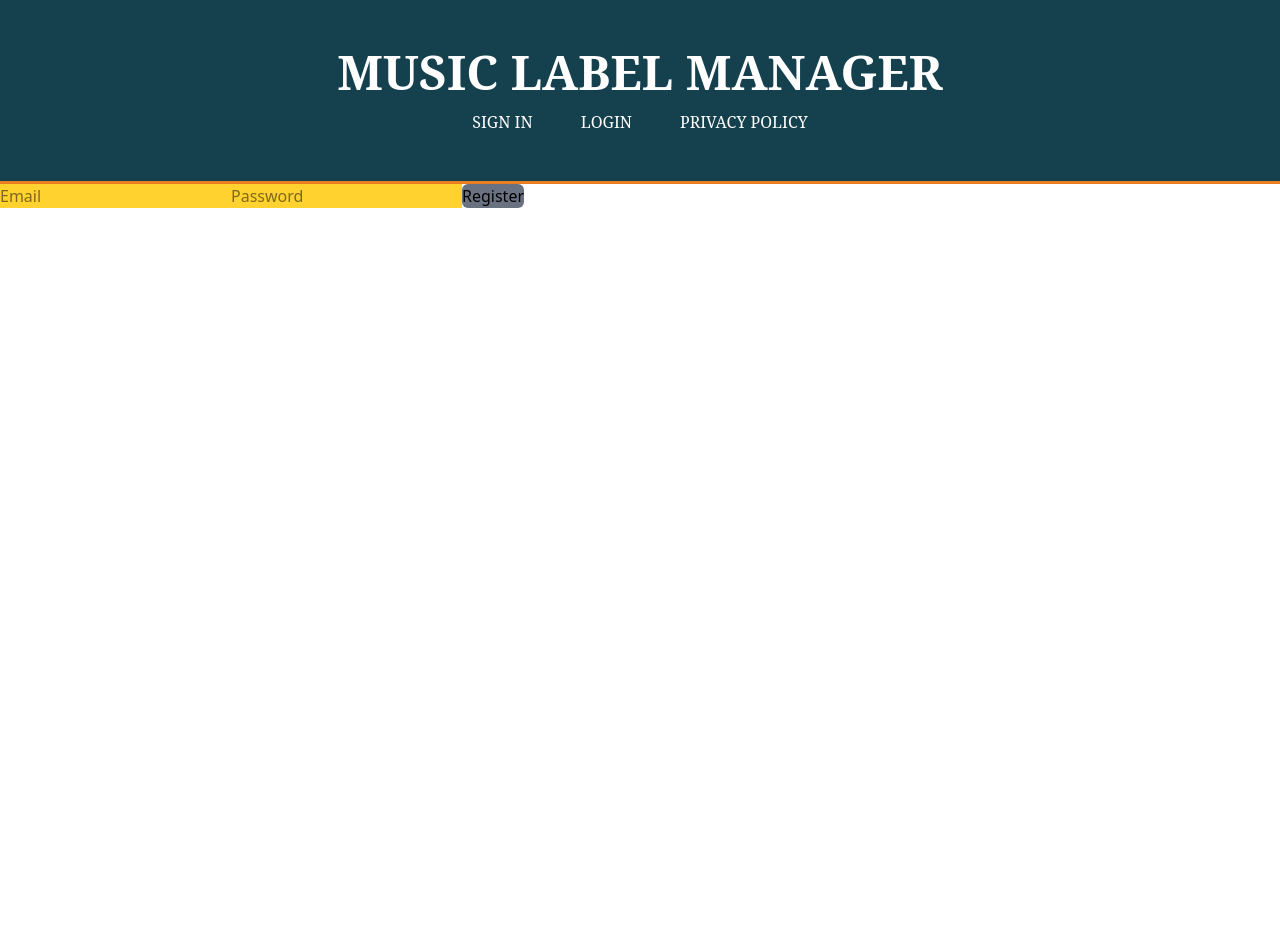
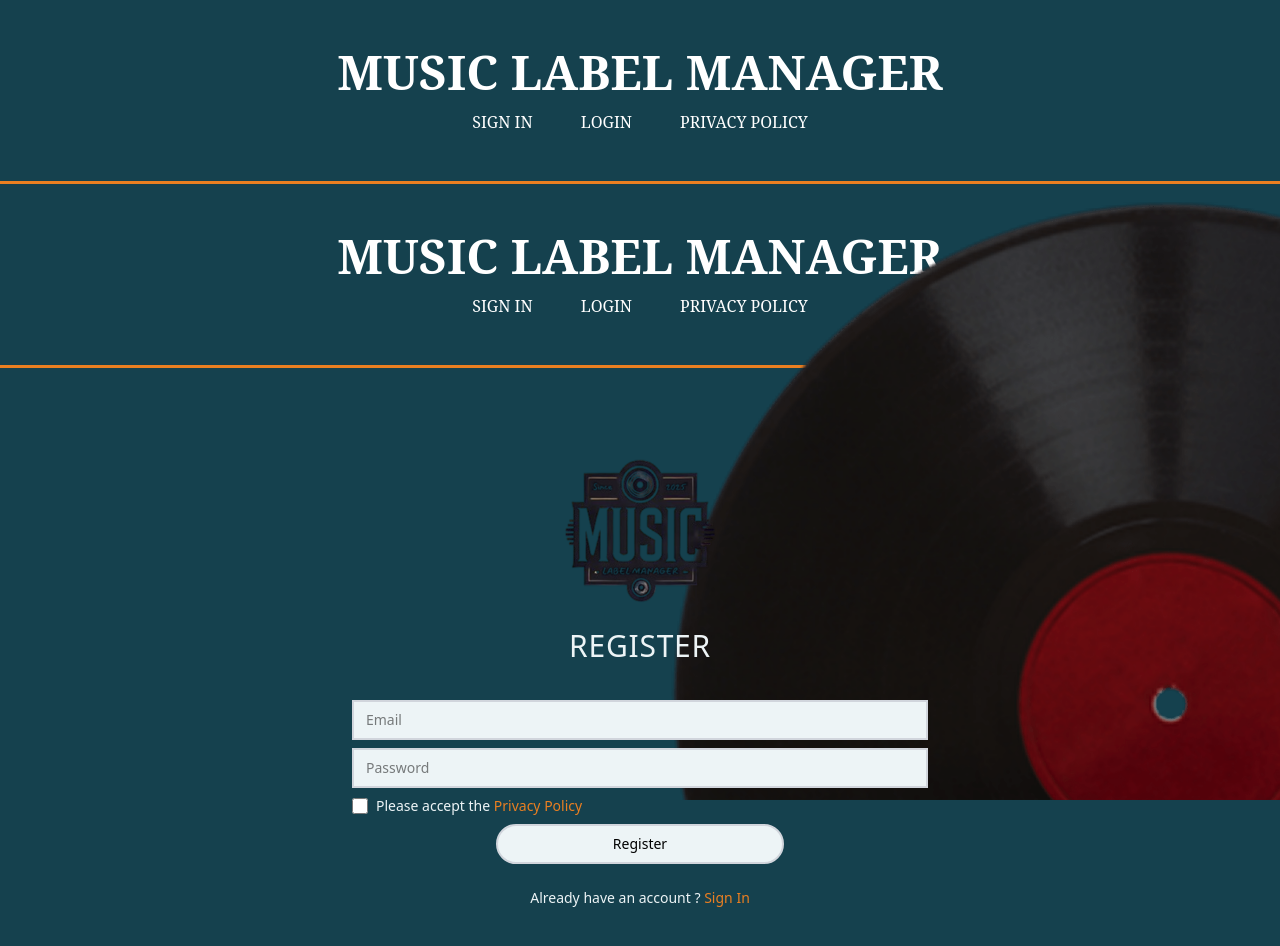
Before and after one commit to WildCodeSchool/2024-12-orleans-cda-project3-team-b, a React (Vite) app in the folder packages/frontend/web/: page /register in a window 1280 px wide. Shown: the top 946 px of the page. Before the commit the page ends 800 px from the top, so only its background shows below. Built offline with nearby package versions, Linux system fonts and the light colour scheme; no server answers; a web font is replaced by a local one.

Commit message:
work on register front

```diff
--- /dev/null
+++ b/packages/frontend/web/src/components/errors-form.tsx
@@ -0,0 +1,10 @@
+// This component displays a form error message in a styled way
+export default function ErrorForm({ error }: { readonly error: string }) {
+  return (
+    // Container for the error message (could be used for spacing or layout)
+    <div>
+      {/* The actual error message, styled in small, orange, italic text */}
+      <p className='text-xs text-[var(--color-orange)] italic'>{error}</p>
+    </div>
+  );
+}
--- a/packages/frontend/web/src/pages/register.tsx
+++ b/packages/frontend/web/src/pages/register.tsx
@@ -1,13 +1,50 @@
-import type { FormEvent } from 'react';
 import { useState } from 'react';
+import { Link } from 'react-router-dom';
+
+import ErrorForm from '@/components/errors-form';
+import Header from '@/components/header';
+import Input from '@/components/input';
 
 export default function Register() {
   const [email, setEmail] = useState('');
   const [password, setPassword] = useState('');
+  const [isAcceptpp, setIsAcceptpp] = useState(false);
+  const [errors, setErrors] = useState<Record<string, string>>({});
   const [message, setMessage] = useState('');
 
-  const login = async (event: FormEvent) => {
+  const validate = () => {
+    const newErrors: Record<string, string> = {};
+
+    if (!email) {
+      newErrors.email = 'Email is required';
+    } else if (!/^[\w-.]+@([\w-]+\.)+[\w-]{2,4}$/.test(email)) {
+      newErrors.email = 'Email is not valid';
+    }
+
+    if (!password) {
+      newErrors.password = 'Password is required';
+    } else if (
+      !/^.*(?=.{8,})(?=.*[a-z])(?=.*[A-Z])(?=.*\d)(?=.*[^\w\s]).*$/.test(
+        password,
+      )
+    ) {
+      newErrors.password =
+        'The password must contain at least 8 characters, including at least one uppercase letter, one lowercase letter, one number, and one special character.';
+    }
+
+    if (!isAcceptpp) {
+      newErrors.isAcceptpp = 'Please accept the Privacy Policy to continue.';
+    }
+
+    return newErrors;
+  };
+
+  const handleSubmit = async (event: React.FormEvent) => {
     event.preventDefault();
+    const validationErrors = validate();
+    setErrors(validationErrors);
+
+    if (Object.keys(validationErrors).length === 0) {
       try {
         const res = await fetch(`/api/auth/register`, {
           method: 'POST',
@@ -18,45 +55,175 @@ export default function Register() {
         const data = await res.json();
 
         if (data.ok === false) {
-        setMessage('email is already in use');
+          setMessage('Email is already in use');
         } else {
-        setMessage('you can login now');
+          setMessage('You can login now');
         }
       } catch (error) {
-      console.error(error);
+        setMessage('An error occurred');
+      }
     }
   };
 
   return (
-    <form
-      onSubmit={async (event) => {
-        await login(event);
-      }}
-    >
-      <label htmlFor='email' />
-      <input
+    <div className='bg-secondary flex min-h-screen flex-col'>
+      <Header />
+      <div className='flex flex-1 items-center justify-center p-8'>
+        <div className='text-primary relative z-2 w-full max-w-3xl bg-transparent'>
+          <div className='flex flex-col items-center gap-4 text-center'>
+            <img
+              className='h-32 w-auto md:h-42'
+              src='/assets/logo-label.png'
+              alt='Logo Label'
+            />
+            <h1 className='mb-5 text-3xl font-light tracking-wide'>
+              {'REGISTER'}
+            </h1>
+            <form className='w-full max-w-xl' onSubmit={handleSubmit}>
+              <div className='flex flex-col gap-2'>
+                <Input
                   type='email'
+                  placeholder='Email'
+                  name='email'
                   value={email}
                   onChange={(event) => {
                     setEmail(event.target.value);
                   }}
-        className='bg-amber-300'
-        placeholder='Email'
+                  className='bg-primary w-full'
                 />
-      <label htmlFor='' />
-      <input
+                {errors.email ? <ErrorForm error={errors.email} /> : null}
+
+                <Input
                   type='password'
+                  placeholder='Password'
+                  name='password'
                   value={password}
                   onChange={(event) => {
                     setPassword(event.target.value);
                   }}
-        className='bg-amber-300'
-        placeholder='Password'
+                  className='bg-primary w-full'
                 />
-      <button type='submit' className='rounded-md bg-gray-500 text-center'>
-        {'Register\r'}
-      </button>
-      {message ? <p>{message}</p> : null}
+                {errors.password ? <ErrorForm error={errors.password} /> : null}
+
+                <div className='flex items-center gap-2'>
+                  <Input
+                    id='acceptpp'
+                    type='checkbox'
+                    name='acceptpp'
+                    className='h-4 w-4 accent-[var(--color-orange)]'
+                    checked={isAcceptpp}
+                    onChange={(event) => {
+                      setIsAcceptpp(event.target.checked);
+                    }}
+                  />
+                  <label htmlFor='acceptpp' className='text-sm select-none'>
+                    {'Please accept the '}
+                    <Link
+                      to='/privacy-policy'
+                      className='hover:text-primary text-[var(--color-orange)] hover:underline'
+                      target='_blank'
+                    >
+                      {'Privacy Policy'}
+                    </Link>
+                  </label>
+                </div>
+                {errors.isAcceptpp ? (
+                  <ErrorForm error={errors.isAcceptpp} />
+                ) : null}
+
+                <Input
+                  type='submit'
+                  value='Register'
+                  name='submit'
+                  className='bg-primary hover:text-primary w-full self-center !rounded-full text-black transition duration-300 ease-in-out hover:bg-[var(--color-orange)] md:w-1/2'
+                />
+                {message ? (
+                  <div className='mt-2 text-center text-sm'>{message}</div>
+                ) : null}
+                <div className='mt-4 flex flex-col items-center gap-1 text-sm'>
+                  <Link
+                    to='/sign-in'
+                    className='group hover:text-primary hover:underline'
+                  >
+                    {'Already have an account ? '}
+                    <span className='group-hover:text-primary text-[var(--color-orange)]'>
+                      {'Sign In'}
+                    </span>
+                  </Link>
+                </div>
+              </div>
             </form>
+          </div>
+        </div>
+        <img
+          className='pointer-events-none fixed right-0 bottom-0 w-md md:w-xl lg:w-2xl'
+          src='/assets/vinyl.png'
+          alt='Vinyle'
+        />
+      </div>
+    </div>
   );
 }
+
+// import type { FormEvent } from "react";
+// import { useState } from "react";
+
+// export default function Register() {
+// 	const [email, setEmail] = useState("");
+// 	const [password, setPassword] = useState("");
+// 	const [message, setMessage] = useState("");
+
+// 	const login = async (event: FormEvent) => {
+// 		event.preventDefault();
+// 		try {
+// 			const res = await fetch(`/api/auth/register`, {
+// 				method: "POST",
+// 				body: JSON.stringify({ email, password }),
+// 				headers: { "Content-Type": "application/json" },
+// 				credentials: "include",
+// 			});
+// 			const data = await res.json();
+
+// 			if (data.ok === false) {
+// 				setMessage("email is already in use");
+// 			} else {
+// 				setMessage("you can login now");
+// 			}
+// 		} catch (error) {
+// 			console.error(error);
+// 		}
+// 	};
+
+// 	return (
+// 		<form
+// 			onSubmit={async (event) => {
+// 				await login(event);
+// 			}}
+// 		>
+// 			<label htmlFor="email" />
+// 			<input
+// 				type="email"
+// 				value={email}
+// 				onChange={(event) => {
+// 					setEmail(event.target.value);
+// 				}}
+// 				className="bg-amber-300"
+// 				placeholder="Email"
+// 			/>
+// 			<label htmlFor="" />
+// 			<input
+// 				type="password"
+// 				value={password}
+// 				onChange={(event) => {
+// 					setPassword(event.target.value);
+// 				}}
+// 				className="bg-amber-300"
+// 				placeholder="Password"
+// 			/>
+// 			<button type="submit" className="rounded-md bg-gray-500 text-center">
+// 				{"Register\r"}
+// 			</button>
+// 			{message ? <p>{message}</p> : null}
+// 		</form>
+// 	);
+// }
```
Lines whose indentation alone changed are shown as unchanged.
